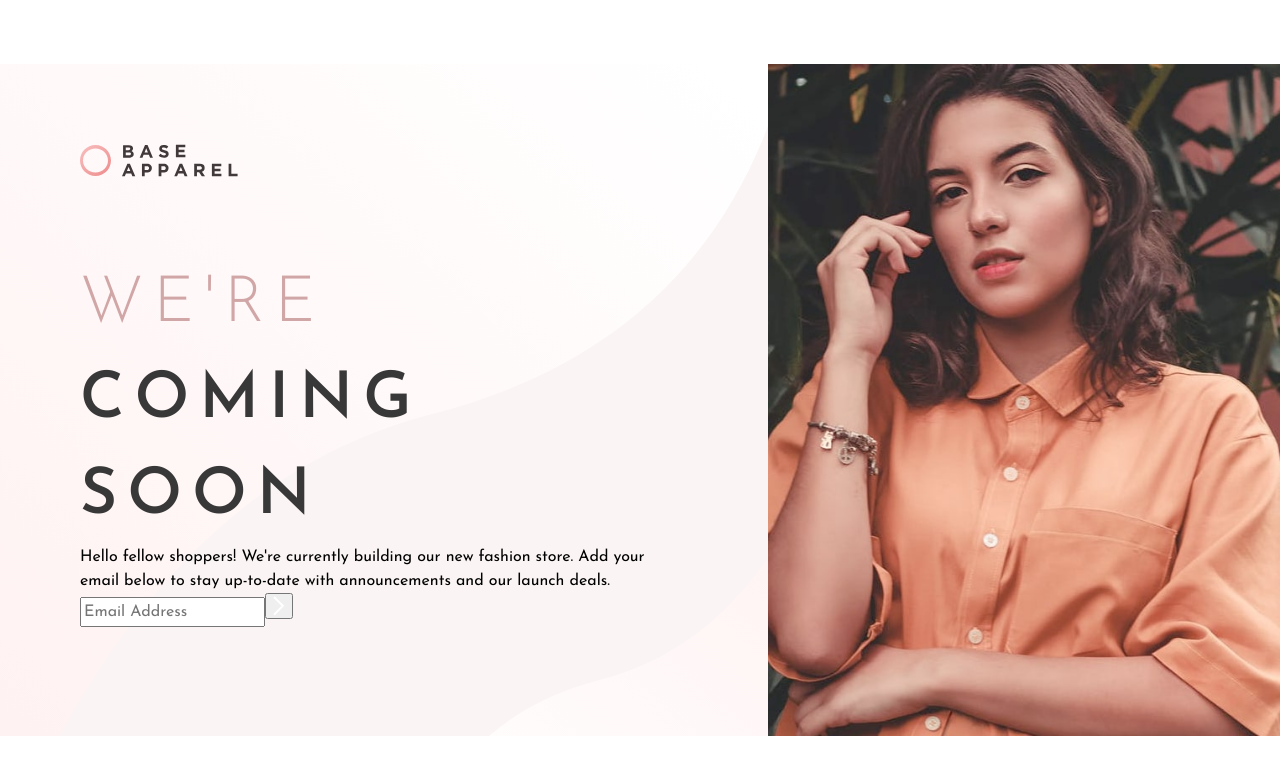
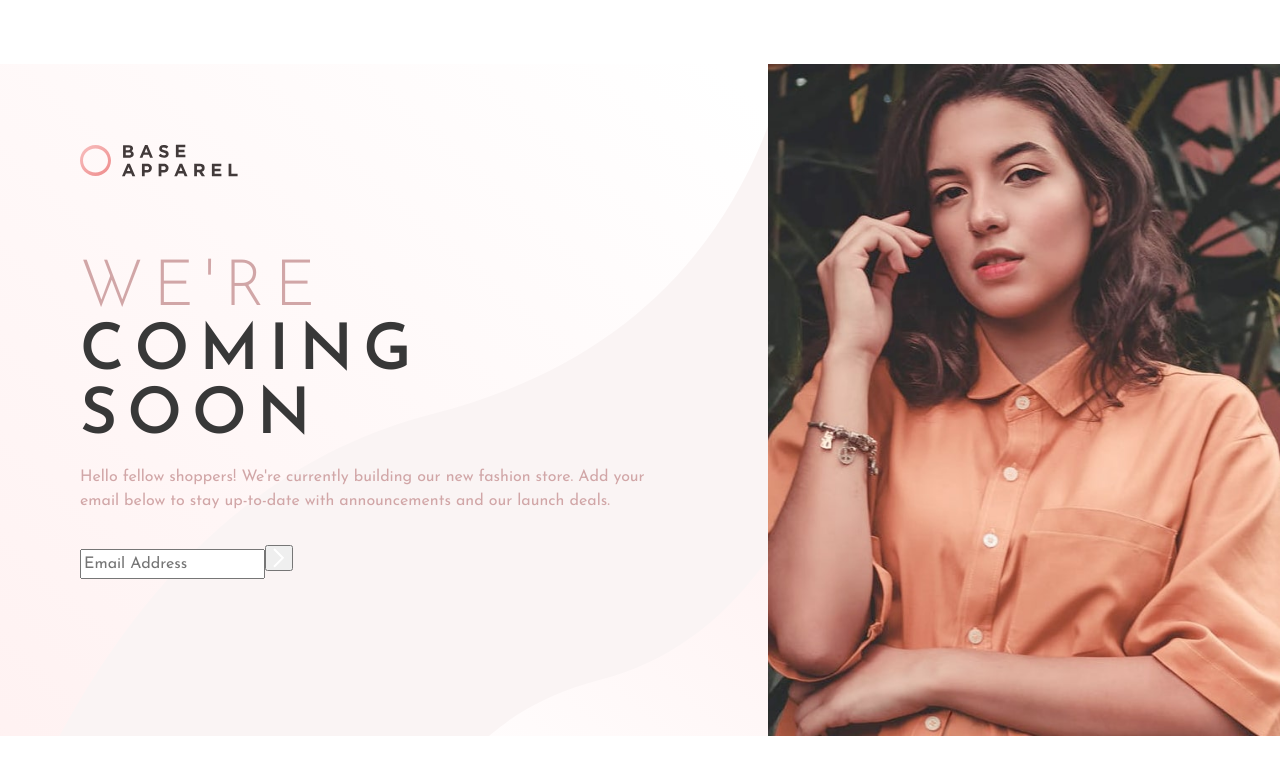
Before and after one commit to ZTanvir/fem-base-apparel-coming-soon-page, a React (Vite) app: page / in a window 1280 px wide. Shown: the top 774 px of the page. Built offline with nearby package versions, Linux system fonts and the light colour scheme.

Commit message:
subitle component style added

```diff
--- a/src/Component/Subtitle.jsx
+++ b/src/Component/Subtitle.jsx
@@ -1,6 +1,8 @@
+import SubtitleStyle from "../assets/Styles/subtitle.module.css";
+
 const Subtitle = () => {
   return (
-    <p>
+    <p className={SubtitleStyle.subtitle}>
       Hello fellow shoppers! We're currently building our new fashion store. Add
       your email below to stay up-to-date with announcements and our launch
       deals.
--- /dev/null
+++ b/src/assets/Styles/subtitle.module.css
@@ -0,0 +1,6 @@
+.subtitle{
+    font-size: 1rem;
+    color:#d1a6a7 ;
+    margin-top: 1rem;
+    margin-bottom: 2rem;
+}
--- a/src/assets/Styles/title.module.css
+++ b/src/assets/Styles/title.module.css
@@ -6,6 +6,7 @@
 .title>span{
     display:block;
     letter-spacing: 10px;
+    line-height: 1;
 }
 
 .highlightTitle{
```
